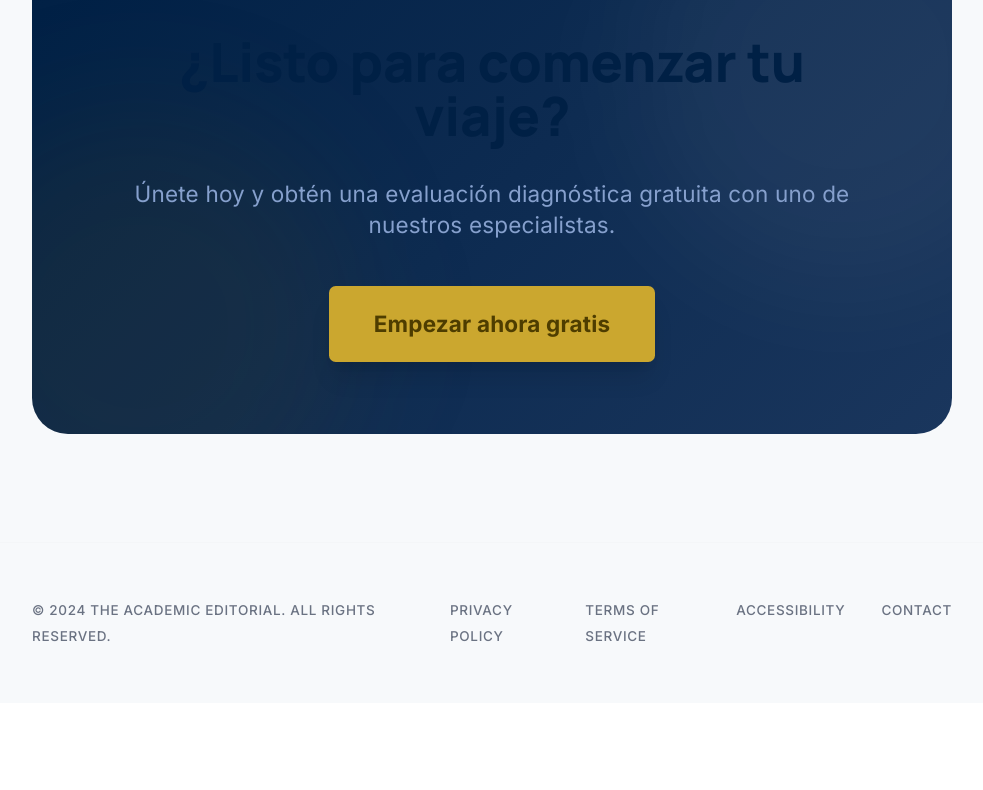
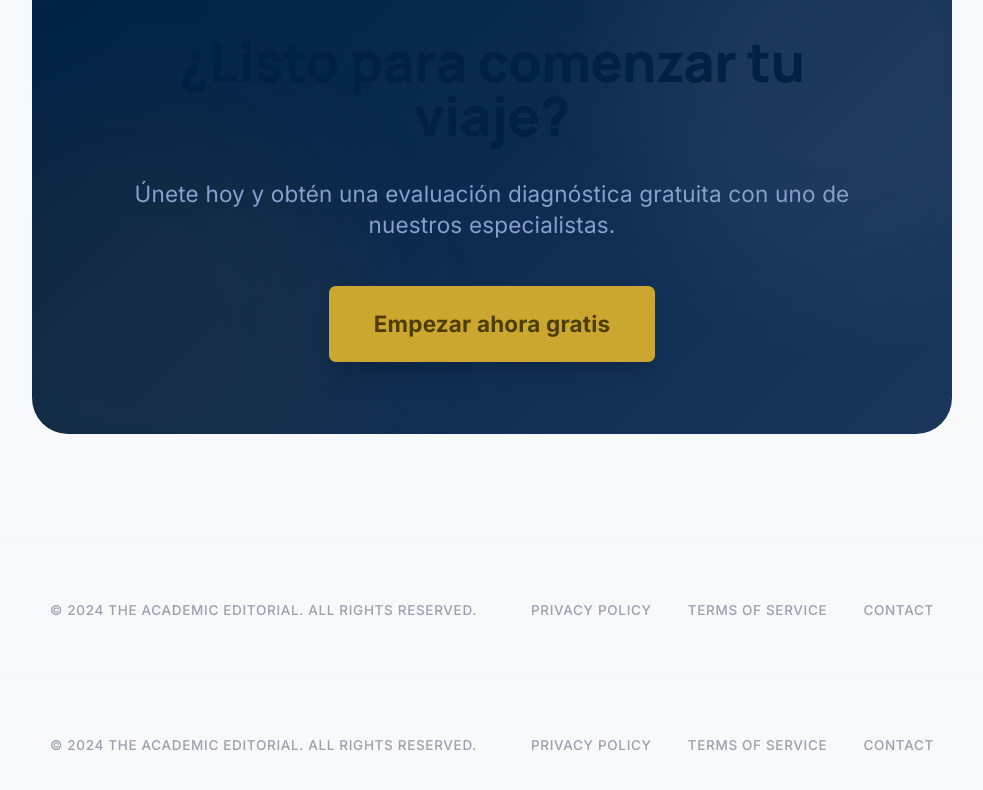
Before and after one commit to JimmyDVO0823/tuto_vista, a React (Vite) app in the folder tuto_vista_vite/: page / in a window 1280 px wide. Shown: the part 3524-4314 px from the top of the page, without its empty margins (292-1275 px from the left). Before the commit the page ends 4227 px from the top, so only its background shows below. Built offline with nearby package versions, Linux system fonts and the light colour scheme.

Commit message:
Se añade el footer a mainlayout y se eliminan los footer manuales repetidos

```diff
--- a/tuto_vista_vite/src/components/layout/Footer/Footer.jsx
+++ b/tuto_vista_vite/src/components/layout/Footer/Footer.jsx
@@ -1,36 +1,19 @@
+import React from 'react';
+
 const Footer = () => {
   return (
-    <footer className="bg-[#f7f9fb] border-t border-[#e6e8ea]/20">
-      <div className="max-w-7xl mx-auto px-8 py-12 flex flex-col md:flex-row justify-between items-center gap-6">
-        <div className="text-[0.75rem] uppercase tracking-[0.05em] font-medium text-gray-500 order-2 md:order-1">
-          © 2024 The Academic Editorial. All rights reserved.
-        </div>
-        <div className="flex gap-8 order-1 md:order-2">
+    <footer className="mt-auto border-t border-gray-100 py-12 px-12 flex flex-col md:flex-row justify-between items-center text-[0.75rem] uppercase tracking-[0.05em] font-medium text-gray-400">
+      <p>© 2024 The Academic Editorial. All rights reserved.</p>
+      <div className="flex gap-8 mt-4 md:mt-0">
+        {['Privacy Policy', 'Terms of Service', 'Contact'].map((l) => (
           <a
-            className="text-[0.75rem] uppercase tracking-[0.05em] font-medium text-gray-500 hover:text-[#002045] transition-colors"
+            key={l}
             href="#"
+            className="hover:text-primary transition-colors duration-200"
           >
-            Privacy Policy
+            {l}
           </a>
-          <a
-            className="text-[0.75rem] uppercase tracking-[0.05em] font-medium text-gray-500 hover:text-[#002045] transition-colors"
-            href="#"
-          >
-            Terms of Service
-          </a>
-          <a
-            className="text-[0.75rem] uppercase tracking-[0.05em] font-medium text-gray-500 hover:text-[#002045] transition-colors"
-            href="#"
-          >
-            Accessibility
-          </a>
-          <a
-            className="text-[0.75rem] uppercase tracking-[0.05em] font-medium text-gray-500 hover:text-[#002045] transition-colors"
-            href="#"
-          >
-            Contact
-          </a>
-        </div>
+        ))}
       </div>
     </footer>
   );
--- a/tuto_vista_vite/src/components/layout/MainLayout/MainLayout.jsx
+++ b/tuto_vista_vite/src/components/layout/MainLayout/MainLayout.jsx
@@ -1,5 +1,6 @@
 import React, { useState } from 'react';
 import Sidebar from '../Sidebar/Sidebar';
+import Footer from '../Footer/Footer';
 
 const MainLayout = ({ children }) => {
   const [isCollapsed, setIsCollapsed] = useState(true);
@@ -7,7 +8,7 @@ const MainLayout = ({ children }) => {
   const toggleSidebar = () => setIsCollapsed(!isCollapsed);
 
   return (
-    <div className="flex min-h-screen bg-[#f7f9fb] font-body">
+    <div className="flex min-h-screen bg-[#f7f9fb] font-body relative">
       {/* Sidebar with state control */}
       <Sidebar
         isCollapsed={isCollapsed}
@@ -18,11 +19,14 @@ const MainLayout = ({ children }) => {
 
       {/* Dynamic Content Area */}
       <div
-        className={`flex-1 flex flex-col transition-all duration-300 ease-in-out ${
+        className={`flex-1 flex flex-col transition-all duration-300 ease-in-out min-h-screen ${
           isCollapsed ? 'ml-20' : 'ml-64'
         }`}
       >
-        {children}
+        <main className="flex-1">
+          {children}
+        </main>
+        <Footer />
       </div>
     </div>
   );
--- a/tuto_vista_vite/src/pages/DashboardStudent.jsx
+++ b/tuto_vista_vite/src/pages/DashboardStudent.jsx
@@ -93,13 +93,6 @@ const DashboardStudent = () => {
              </div>
           </aside>
         </section>
-
-        <footer className="mt-20 border-t border-gray-100 py-12 flex justify-between items-center text-[0.75rem] uppercase tracking-[0.05em] font-medium text-gray-500">
-          <p>© 2024 The Academic Editorial. All rights reserved.</p>
-          <div className="flex gap-8">
-            {['Privacy Policy', 'Terms of Service', 'Contact'].map(l => <a key={l} href="#" className="hover:text-primary transition-colors">{l}</a>)}
-          </div>
-        </footer>
       </main>
     </MainLayout>
   );
--- a/tuto_vista_vite/src/pages/SubjectsManagement.jsx
+++ b/tuto_vista_vite/src/pages/SubjectsManagement.jsx
@@ -84,13 +84,6 @@ const SubjectsManagement = () => {
         </div>
 
         <SubjectTable subjects={filteredSubjects} />
-
-        <footer className="mt-20 border-t border-gray-100 py-12 flex justify-between items-center text-[0.75rem] uppercase tracking-[0.05em] font-medium text-gray-500">
-          <p>© 2024 The Academic Editorial. All rights reserved.</p>
-          <div className="flex gap-8">
-            {['Privacy Policy', 'Terms of Service', 'Contact'].map(l => <a key={l} href="#" className="hover:text-primary transition-colors">{l}</a>)}
-          </div>
-        </footer>
       </main>
     </MainLayout>
   );
--- a/tuto_vista_vite/src/pages/TutorsExplorer.jsx
+++ b/tuto_vista_vite/src/pages/TutorsExplorer.jsx
@@ -39,13 +39,6 @@ const TutorsExplorer = () => {
              </div>
           </section>
         </div>
-
-        <footer className="mt-24 pt-10 border-t border-gray-100 flex justify-between items-center opacity-40 grayscale">
-           <p className="text-[10px] font-bold uppercase tracking-widest text-primary">© 2024 THE ACADEMIC EDITORIAL</p>
-           <div className="flex gap-6">
-             {['Directory', 'Resource Hub', 'Tutor Guidelines'].map(l => <a key={l} href="#" className="text-[10px] font-bold uppercase tracking-widest hover:text-primary transition-colors">{l}</a>)}
-           </div>
-        </footer>
       </main>
     </MainLayout>
   );
```
